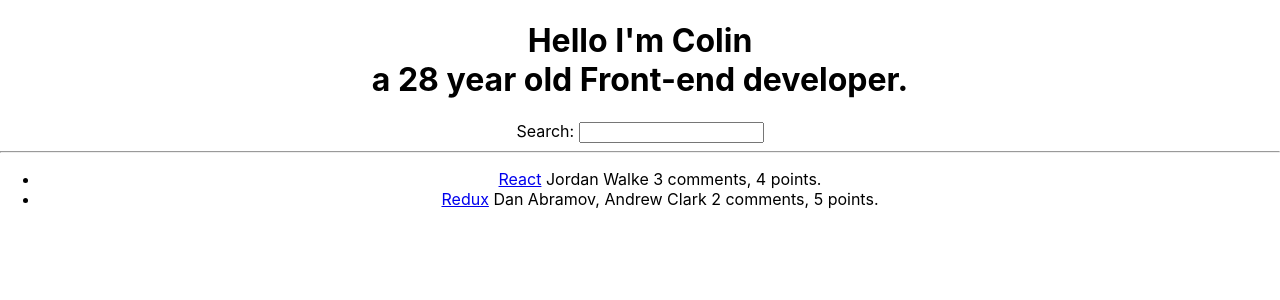
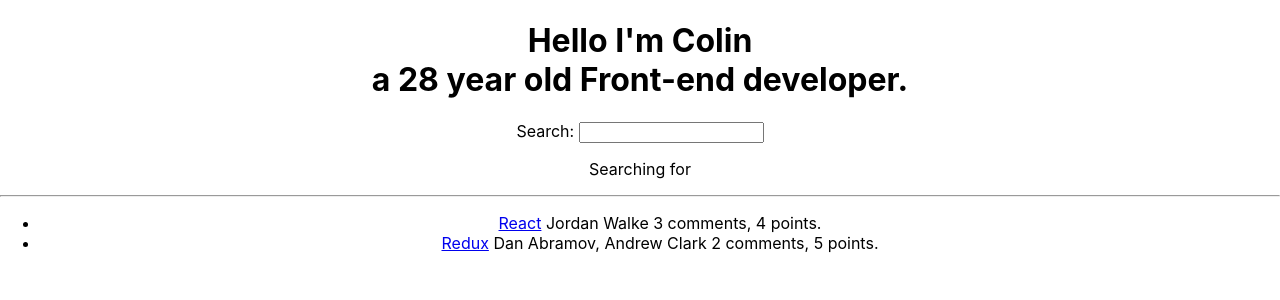
Before and after one commit to colinthedev/my-react-guide, a React (Create React App) app: page / in a window 1280 px wide. Shown: the top 300 px of the page. Built offline with nearby package versions, Linux system fonts and the light colour scheme.

Commit message:
React State

```diff
--- a/src/App.js
+++ b/src/App.js
@@ -1,4 +1,6 @@
 import './App.css';
+import React, { useState } from 'react';
+
 
 // Using map
 const numbers = [1, 4, 9, 16];
@@ -51,14 +53,20 @@ function Greeting(props) {
 
 // Search bar
 const Search = () => {
+  const [searchTerm, setSearchTerm] = React.useState('');
+
   const handleChange = (event) => {
-    console.log(event.target.value);
+    setSearchTerm(event.target.value);
   };
 
   return (
     <div>
       <label htmlFor="search">Search: </label>
       <input id="search" type="text" onChange={handleChange} />
+
+      <p>
+        Searching for <strong>{searchTerm}</strong>
+      </p>
     </div>
   );
 };
```
